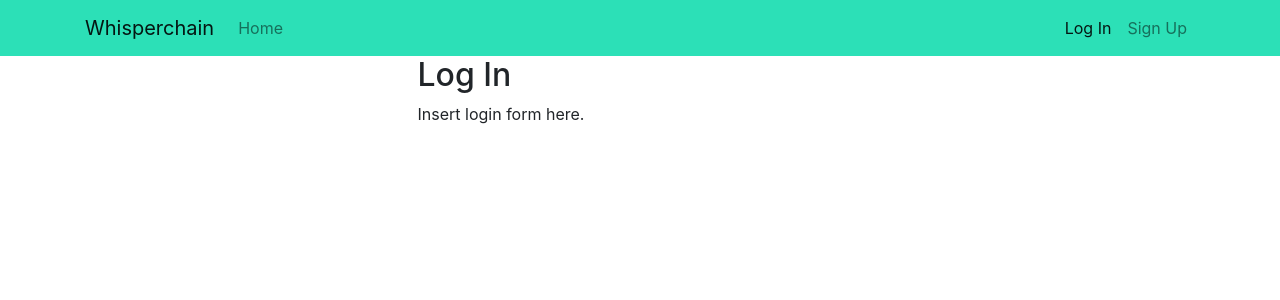
After one commit to attackfrog/whisperchain, a Django app: page /login in a window 1280 px wide. The commit adds this page. Shown: the top 300 px of the page. Run offline with Django 3.2, Linux system fonts and the light colour scheme; some libraries are stand-ins or nearby versions.

Commit message:
login and signup templates

```diff
--- a/web/templates/web/base.html
+++ b/web/templates/web/base.html
@@ -28,7 +28,7 @@
     <!-- Navigation -->
     <nav class="navbar navbar-expand-lg navbar-light bg-navbar fixed-top">
         <div class="container">
-            <a class="navbar-brand" href="#">Whisperchain</a>
+            <a class="navbar-brand" href="{% url 'index' %}">Whisperchain</a>
             <button class="navbar-toggler" type="button" data-toggle="collapse" data-target="#navbarSupportedContent" aria-controls="navbarSupportedContent"
                 aria-expanded="false" aria-label="Toggle navigation">
                 <span class="navbar-toggler-icon"></span>
--- /dev/null
+++ b/web/templates/web/login.html
@@ -0,0 +1,34 @@
+{% extends "web/base.html" %}
+
+{% block title %}
+Log In
+{% endblock %}
+
+{% block nav %}
+<ul class="navbar-nav">
+    <li class="nav-item">
+        <a class="nav-link" href="{% url 'index' %}">Home</a>
+    </li>
+</ul>
+<ul class="navbar-nav ml-auto">
+    <li class="nav-item active">
+        <a class="nav-link" href="{% url 'login' %}">Log In
+            <span class="sr-only">(current)</span>
+        </a>
+    </li>
+    <li class="nav-item">
+        <a class="nav-link" href="{% url 'signup' %}">Sign Up</a>
+    </li>
+</ul>
+{% endblock %}
+
+{% block main %}
+<div class="container">
+    <div class="row justify-content-center">
+        <div class="col-8 col-md-6 col-lg-5">
+            <h2>Log In</h2>
+            <p>Insert login form here.</p>
+        </div>
+    </div>
+</div>
+{% endblock %}
--- a/web/templates/web/welcome.html
+++ b/web/templates/web/welcome.html
@@ -7,17 +7,17 @@ Play Telephone Online!
 {% block nav %}
 <ul class="navbar-nav">
     <li class="nav-item active">
-        <a class="nav-link" href="#">Home
+        <a class="nav-link" href="{% url 'index' %}">Home
             <span class="sr-only">(current)</span>
         </a>
     </li>
 </ul>
 <ul class="navbar-nav ml-auto">
     <li class="nav-item">
-        <a class="nav-link" href="#">Log In</a>
+        <a class="nav-link" href="{% url 'login' %}">Log In</a>
     </li>
     <li class="nav-item">
-        <a class="nav-link" href="#">Sign Up</a>
+        <a class="nav-link" href="{% url 'signup' %}">Sign Up</a>
     </li>
 </ul>
 {% endblock %}
--- a/web/urls.py
+++ b/web/urls.py
@@ -3,5 +3,7 @@ from django.urls import path
 from . import views
 
 urlpatterns = [
-    path("", views.index),
+    path("", views.index, name="index"),
+    path("login", views.login, name="login"),
+    path("signup", views.signup, name="signup")
 ]
--- a/web/views.py
+++ b/web/views.py
@@ -3,3 +3,9 @@ from django.shortcuts import render
 
 def index(request):
     return render(request, "web/welcome.html")
+
+def login(request):
+    return render(request, "web/login.html")
+
+def signup(request):
+    return render(request, "web/signup.html")
```
Also changed, not shown: web/templates/web/signup.html (added, +34 -0 lines).
